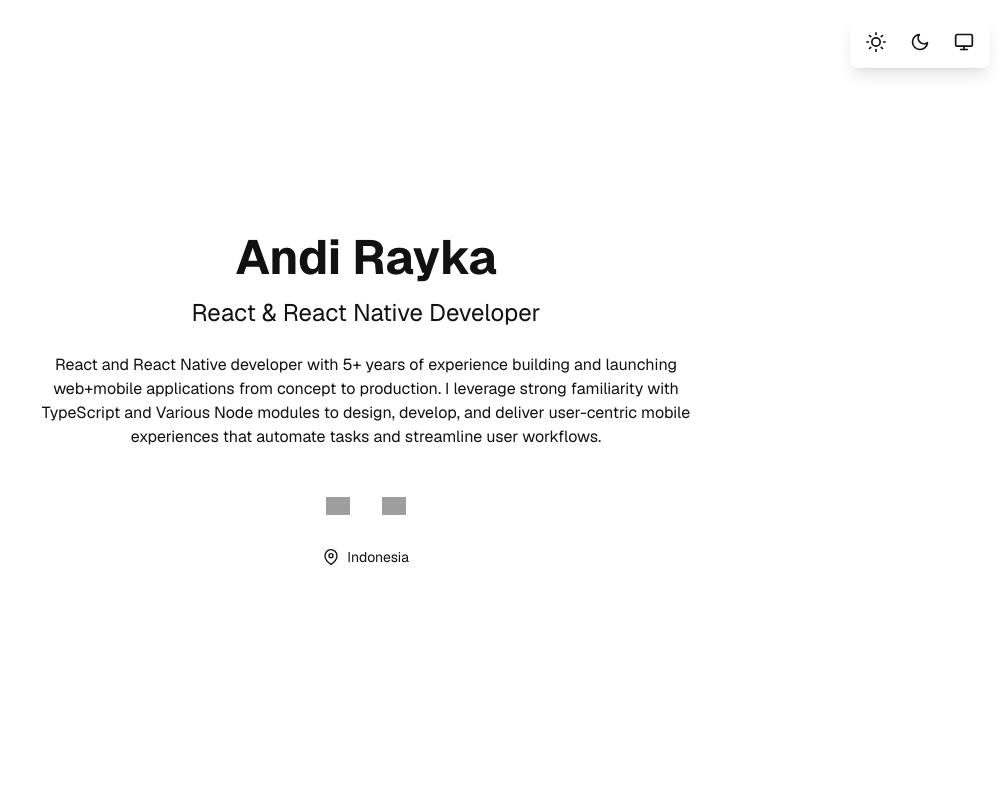
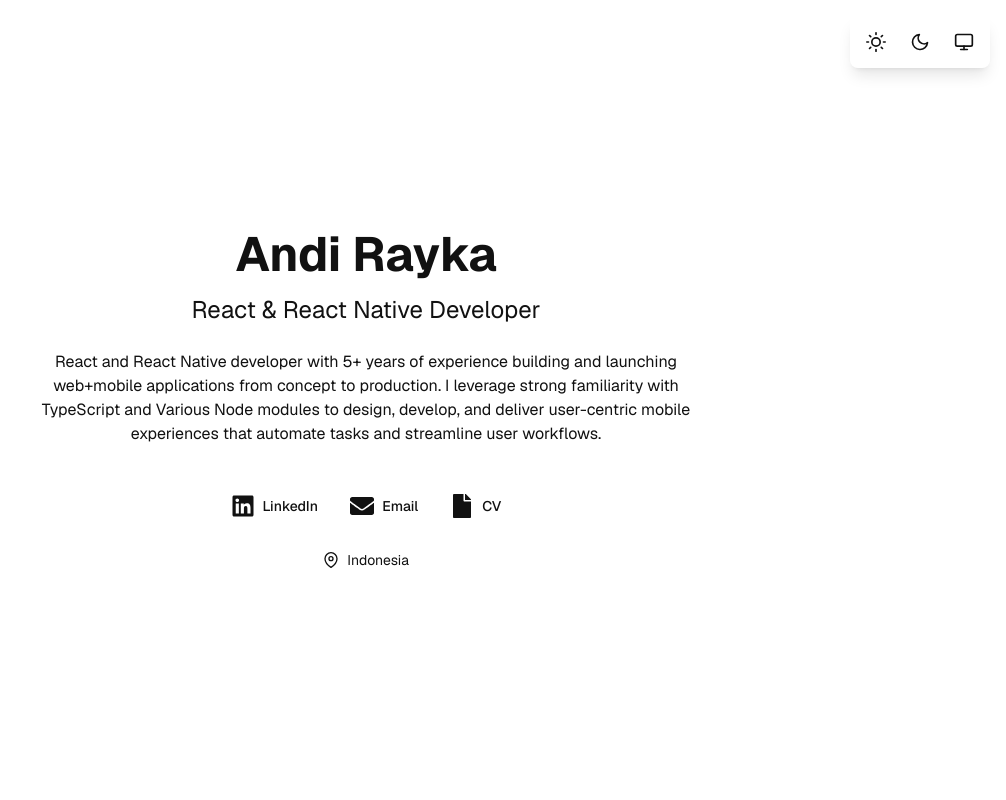
Before and after one commit to andirayka/portfolio-andirayka, a Next.js app: page / in a window 1280 px wide. Shown: the top 800 px of the page, without its empty margins (274-1280 px from the left). Built offline with nearby package versions, Linux system fonts and the light colour scheme; grey boxes are pictures that could not be loaded.

Commit message:
feat: :sparkles: add email and CV

```diff
--- a/src/components/Hero.tsx
+++ b/src/components/Hero.tsx
@@ -1,11 +1,24 @@
 "use client";
 
-import Image from "next/image";
+import { FiMapPin } from "react-icons/fi";
+import { FaLinkedin, FaEnvelope, FaFile } from "react-icons/fa";
 import { portfolioConfig } from "@/config/portfolio";
-import { FiMapPin } from "react-icons/fi";
 
 export default function Hero() {
   const { personal, socialLinks } = portfolioConfig;
+
+  const getIconComponent = (iconName: string) => {
+    switch (iconName) {
+      case "FaLinkedin":
+        return <FaLinkedin className="w-6 h-6" />;
+      case "FaEnvelope":
+        return <FaEnvelope className="w-6 h-6" />;
+      case "FaFile":
+        return <FaFile className="w-6 h-6" />;
+      default:
+        return null;
+    }
+  };
 
   return (
     <section className="min-h-screen flex flex-col justify-center items-center text-center gap-6 px-4 py-16 sm:py-32 bg-background">
@@ -29,16 +42,11 @@ export default function Hero() {
             href={link.url}
             target="_blank"
             rel="noopener noreferrer"
-            className="p-2 rounded-full hover:bg-foreground/10 transition-all duration-300 hover:scale-110"
+            className="flex items-center gap-2 p-2 rounded-lg hover:bg-foreground/10 transition-all duration-300 hover:scale-105"
             aria-label={link.platform}
           >
-            <Image
-              src={`/icons/${link.icon}.svg`}
-              alt={`${link.platform} icon`}
-              width={24}
-              height={24}
-              className="dark:invert transition-transform duration-300"
-            />
+            {getIconComponent(link.icon)}
+            <span className="text-sm font-medium">{link.platform}</span>
           </a>
         ))}
       </div>
--- a/src/config/portfolio.ts
+++ b/src/config/portfolio.ts
@@ -301,12 +301,17 @@ export const portfolioConfig: PortfolioConfig = {
     {
       platform: "LinkedIn",
       url: "https://linkedin.com/in/andirayka",
-      icon: "linkedin",
+      icon: "FaLinkedin",
     },
     {
-      platform: "Portfolio",
-      url: "https://andirayka.netlify.app",
-      icon: "globe",
+      platform: "Email",
+      url: "mailto:andi.rayka@gmail.com",
+      icon: "FaEnvelope",
+    },
+    {
+      platform: "CV",
+      url: "https://docs.google.com/document/d/1Ax7kl511fckpd-HKFmZGoxAjrS9SAg8m/edit",
+      icon: "FaFile",
     },
   ],
 };
```
